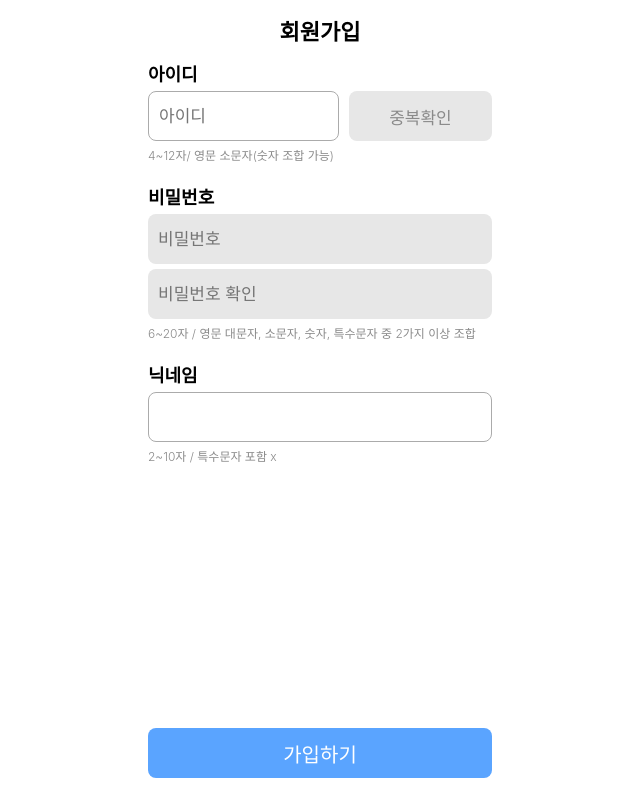
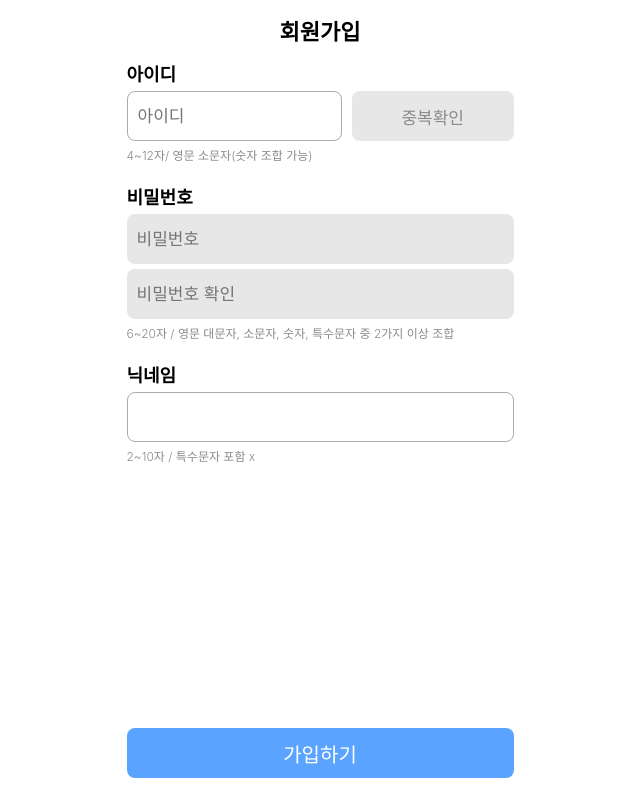
Before and after one commit to 2025-HERETHON/2025-herethon-12, a Django app: template accounts/templates/accounts/signup.html in a window 1280 px wide. Shown: the whole page, without its empty margins (320-960 px from the left). Run offline with Django 5.2, Linux system fonts and the light colour scheme; the template is opened without the code that fills it, so the values that code supplies are empty; some web fonts are replaced.

Commit message:
fix: 로그인/회원가입/지역인증 페이지 css 수정

```diff
--- a/accounts/static/accounts/common.css
+++ b/accounts/static/accounts/common.css
@@ -17,17 +17,14 @@ html,
 body {
   height: 100%;
   margin: 0;
-}
-
-body {
-  margin: 0;
   padding: 0;
   width: 100%;
-  overflow-y: scroll; /* 스크롤 설정 하기 위해 필요 */
+  overflow-y: auto; /* 스크롤 설정 하기 위해 필요 */
   scrollbar-width: none; /* 스크롤 안 보이게 함 */
   -ms-overflow-style: none; /* 스크롤 안 보이게 함 */
 }
 
+html::-webkit-scrollbar,
 body::-webkit-scrollbar {
   display: none;
 }
@@ -87,8 +84,8 @@ img {
 
 /* 화면 하단 파란색 버튼 */
 .submit-btn {
-  width: 80%;
-  max-width: 344px;
+  width: 90%;
+  max-width: 387px; /* main-container 430px의 90% */
   height: 50px;
   background-color: var(--color-blue);
   color: #ffffff;
--- a/accounts/static/accounts/js/location.js
+++ b/accounts/static/accounts/js/location.js
@@ -9,3 +9,7 @@ region.addEventListener("input", () => {
     submitBtn.style.backgroundColor = "#8A8A8A";
   }
 });
+
+submitBtn.addEventListener("click", () => {
+  submitBtn.style.backgroundColor = "var(--color-deep-blue)";
+});
--- a/accounts/static/accounts/login.css
+++ b/accounts/static/accounts/login.css
@@ -53,7 +53,7 @@ form {
 input,
 #login,
 #kakao {
-  width: 80%;
+  width: 90%;
   height: 50px;
   border-radius: 8px;
   font-size: 17px;
--- a/accounts/static/accounts/signup.css
+++ b/accounts/static/accounts/signup.css
@@ -31,7 +31,7 @@ form {
   align-items: center;
   width: 100%;
   gap: 20px;
-  margin-top: 60px;
+  margin: 60px 0 100px;
 }
 
 form > div {
@@ -40,7 +40,7 @@ form > div {
   justify-content: center;
   align-items: center;
   gap: 5px;
-  width: 80%;
+  width: 90%;
 }
 
 label {
@@ -91,5 +91,12 @@ input {
 }
 
 .error-msg {
-  color: #f93e3e;
+  color: var(--color-red);
 }
+
+.button-wrapper {
+  width: 100%;
+  display: flex;
+  justify-content: center;
+  align-items: center;
+}
--- a/accounts/templates/accounts/location.html
+++ b/accounts/templates/accounts/location.html
@@ -27,7 +27,9 @@
             <li><button type="button">경기도 의정부시 송산 1동</button></li>
           </ul>
         </div>
-        <button class="submit-btn">동네 인증 완료</button>
+        <div class="button-wrapper">
+          <button class="submit-btn">동네 인증 완료</button>
+        </div>
       </form>
     </div>
   </body>
--- a/accounts/templates/accounts/signup.html
+++ b/accounts/templates/accounts/signup.html
@@ -105,7 +105,9 @@
             필수 입력 사항입니다.
           </div>
         </div>
-        <button type="submit" name="action" value="signup" class="submit-btn" onclick="reRequired()">가입하기</button>
+        <div class="button-wrapper">
+          <button type="submit" name="action" value="signup" class="submit-btn" onclick="reRequired()">가입하기</button>
+        </div>
       </form>
     </div>
   </body>
```
Also changed, not shown: accounts/static/accounts/location.css (+9 -2 lines).
